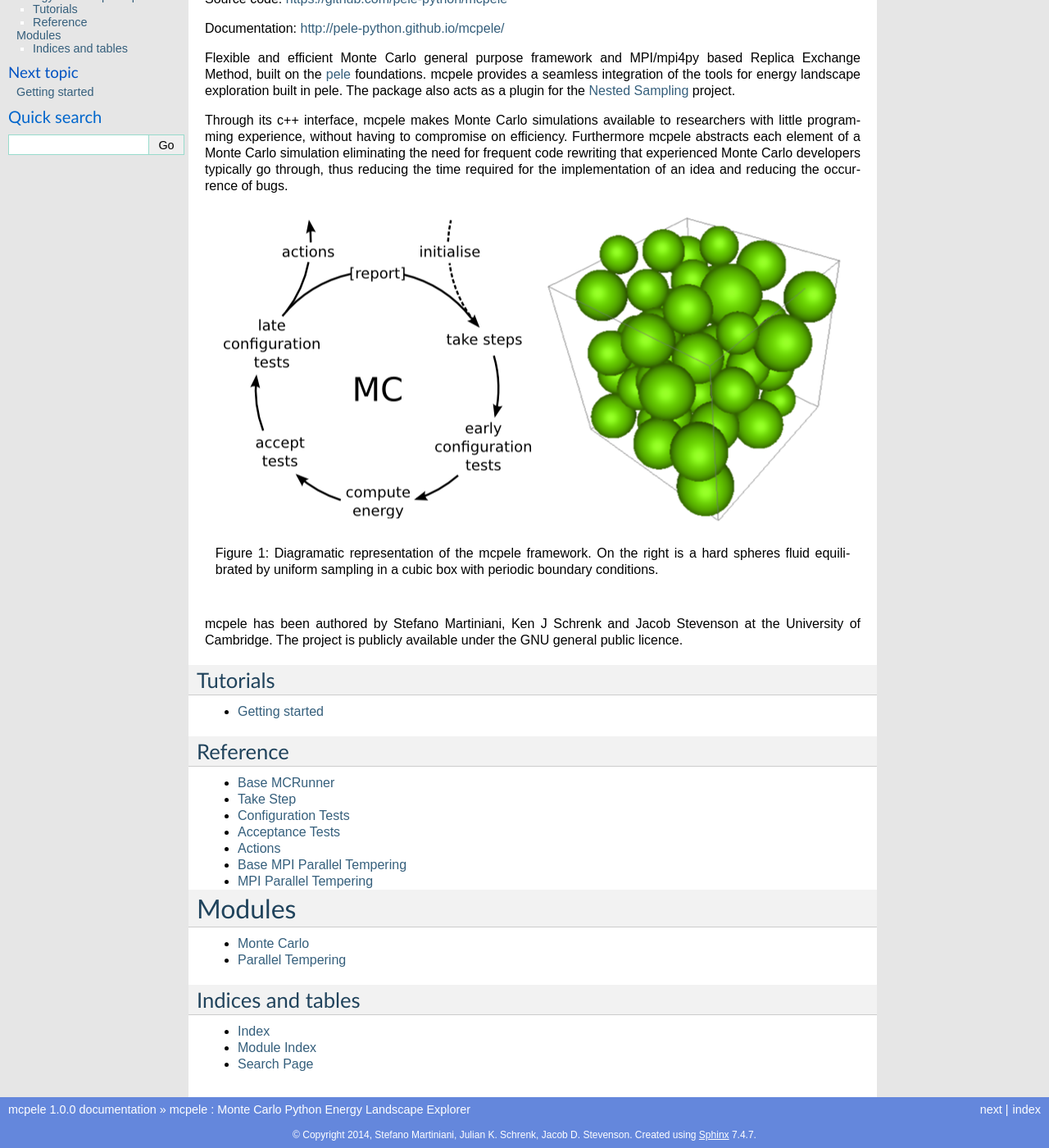
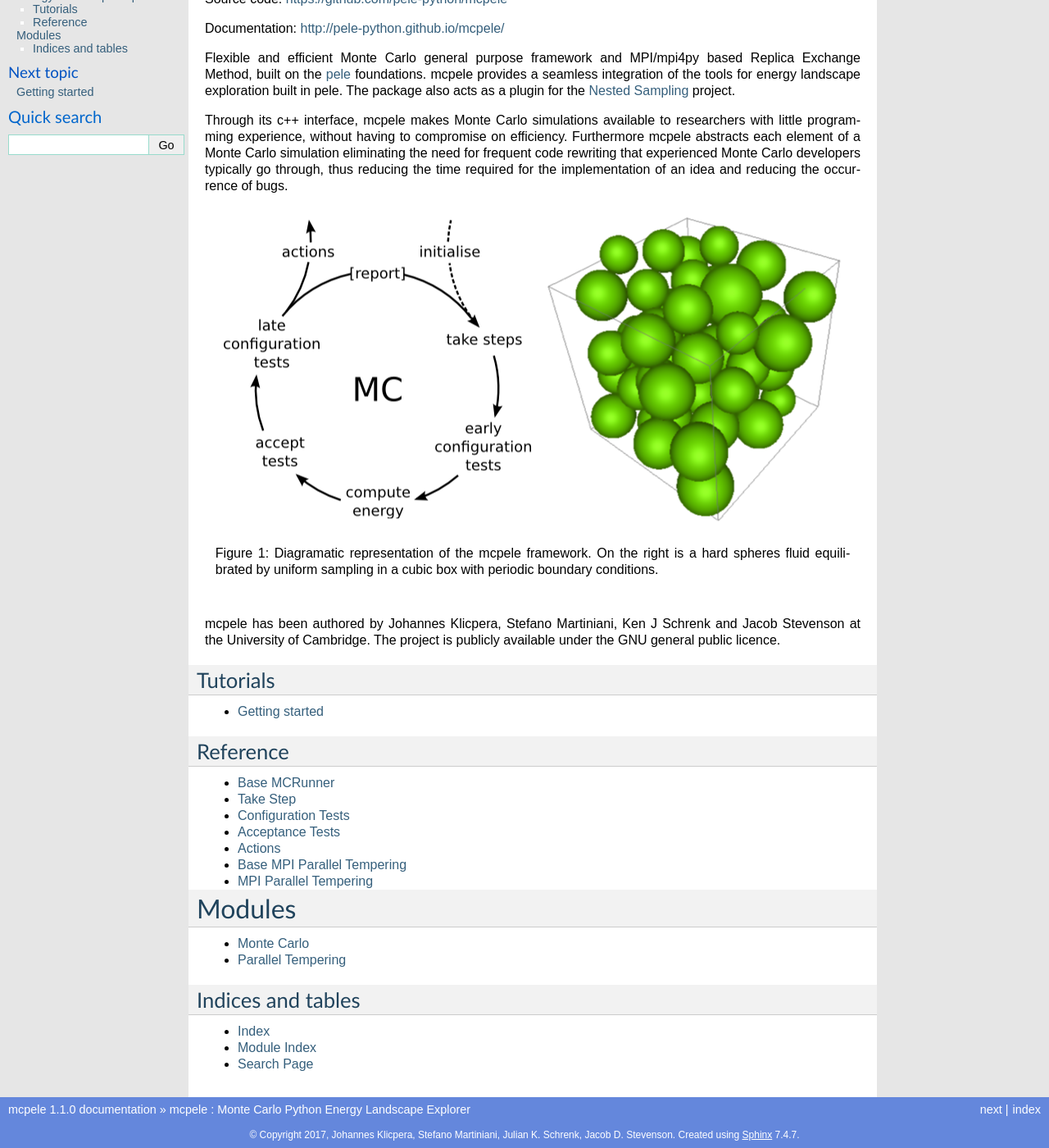
Before and after one commit to pele-python/mcpele, a Sphinx documentation site: the page built from doc/index.rst, in a window 1280 px wide and 1400 px high, scrolled down 103 px. Shown: the whole window at 82% size. Built offline with Sphinx 7.4.7, drawn with Linux system fonts in a browser that asks for light colours; some of the changed text lies outside the part shown.

Commit message:
Updated author information

```diff
--- a/README.rst
+++ b/README.rst
@@ -30,7 +30,7 @@ Documentation: http://pele-python.github.io/mcpele/
   is a hard spheres fluid equilibrated by uniform sampling in a cubic box with
   periodic boundary conditions.
 
-mcpele is authored by Stefano Martiniani, Ken J Schrenk and Jacob Stevenson at the University of Cambridge.
+mcpele is authored by Johannes Klicpera, Stefano Martiniani, Ken J Schrenk and Jacob Stevenson at the University of Cambridge.
 The project is publicly available under the GNU general public licence.
 
 Description
--- a/doc/conf.py
+++ b/doc/conf.py
@@ -57,16 +57,16 @@ master_doc = 'index'
 
 # General information about the project.
 project = u'mcpele'
-copyright = u'2014, Stefano Martiniani, Julian K. Schrenk, Jacob D. Stevenson'
+copyright = u'2017, Johannes Klicpera, Stefano Martiniani, Julian K. Schrenk, Jacob D. Stevenson'
 
 # The version info for the project you're documenting, acts as replacement for
 # |version| and |release|, also used in various other places throughout the
 # built documents.
 #
 # The short X.Y version.
-version = '1.0.0'
+version = '1.1.0'
 # The full version, including alpha/beta/rc tags.
-release = '1.0.0'
+release = '1.1.0'
 
 # The language for content autogenerated by Sphinx. Refer to documentation
 # for a list of supported languages.
@@ -213,7 +213,7 @@ latex_elements = {
 #  author, documentclass [howto, manual, or own class]).
 latex_documents = [
   ('index', 'mcpele.tex', u'mcpele Documentation',
-   u'Stefano Martiniani, Julian K. Schrenk, Jacob D. Stevenson', 'manual'),
+   u'Johannes Klicpera, Stefano Martiniani, Julian K. Schrenk, Jacob D. Stevenson', 'manual'),
 ]
 
 # The name of an image file (relative to this directory) to place at the top of
@@ -243,7 +243,7 @@ latex_documents = [
 # (source start file, name, description, authors, manual section).
 man_pages = [
     ('index', 'mcpele', u'mcpele Documentation',
-     [u'Stefano Martiniani, Julian K. Schrenk, Jacob D. Stevenson'], 1)
+     [u'Johannes Klicpera, Stefano Martiniani, Julian K. Schrenk, Jacob D. Stevenson'], 1)
 ]
 
 # If true, show URL addresses after external links.
@@ -257,7 +257,7 @@ man_pages = [
 #  dir menu entry, description, category)
 texinfo_documents = [
   ('index', 'mcpele', u'mcpele Documentation',
-   u'Stefano Martiniani, Julian K. Schrenk, Jacob D. Stevenson', 'mcpele', 'One line description of project.',
+   u'Johannes Klicpera, Stefano Martiniani, Julian K. Schrenk, Jacob D. Stevenson', 'mcpele', 'One line description of project.',
    'Miscellaneous'),
 ]
 
--- a/doc/index.rst
+++ b/doc/index.rst
@@ -29,7 +29,7 @@ the implementation of an idea and reducing the occurrence of bugs.
   is a hard spheres fluid equilibrated by uniform sampling in a cubic box with
   periodic boundary conditions.
 
-mcpele has been authored by Stefano Martiniani, Ken J Schrenk and Jacob Stevenson at the University of Cambridge.
+mcpele has been authored by Johannes Klicpera, Stefano Martiniani, Ken J Schrenk and Jacob Stevenson at the University of Cambridge.
 The project is publicly available under the GNU general public licence.
 
 Tutorials
```
